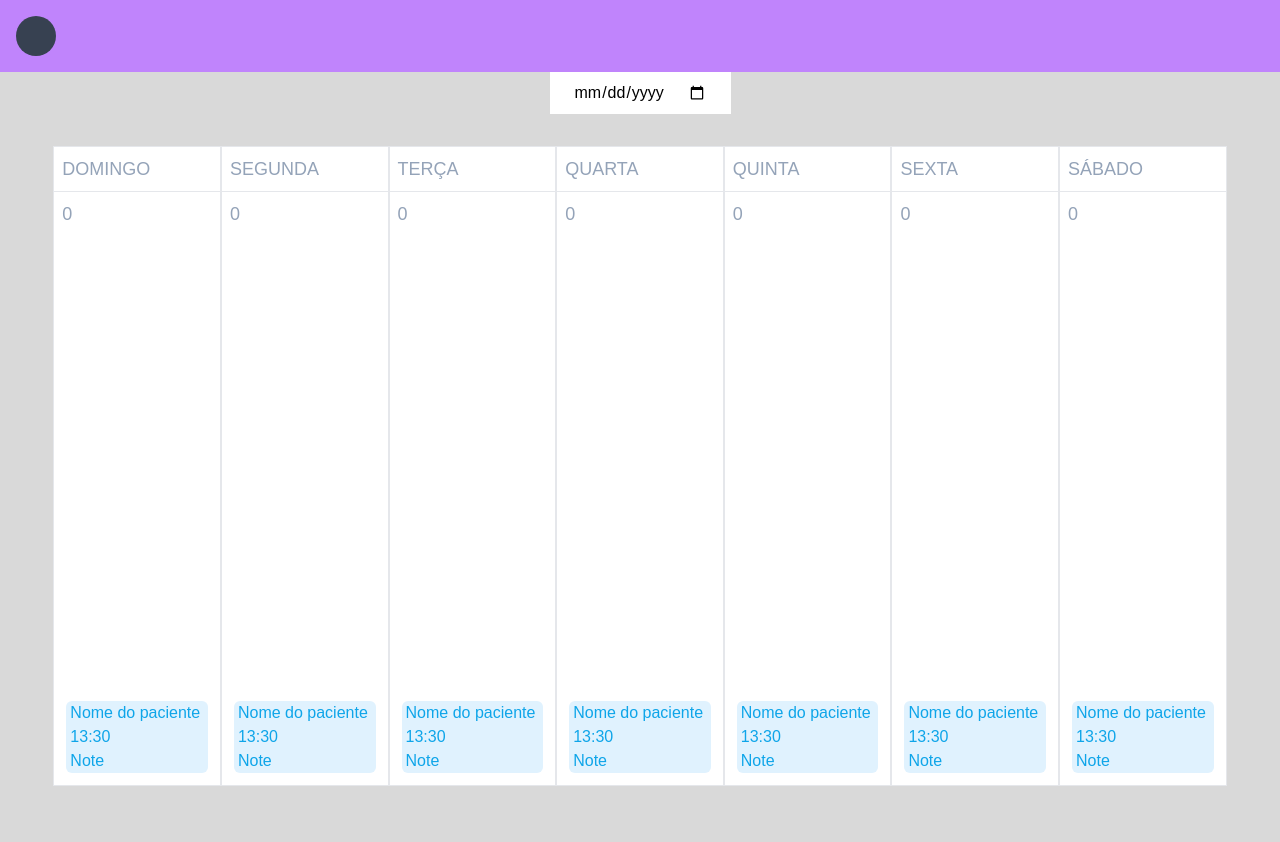
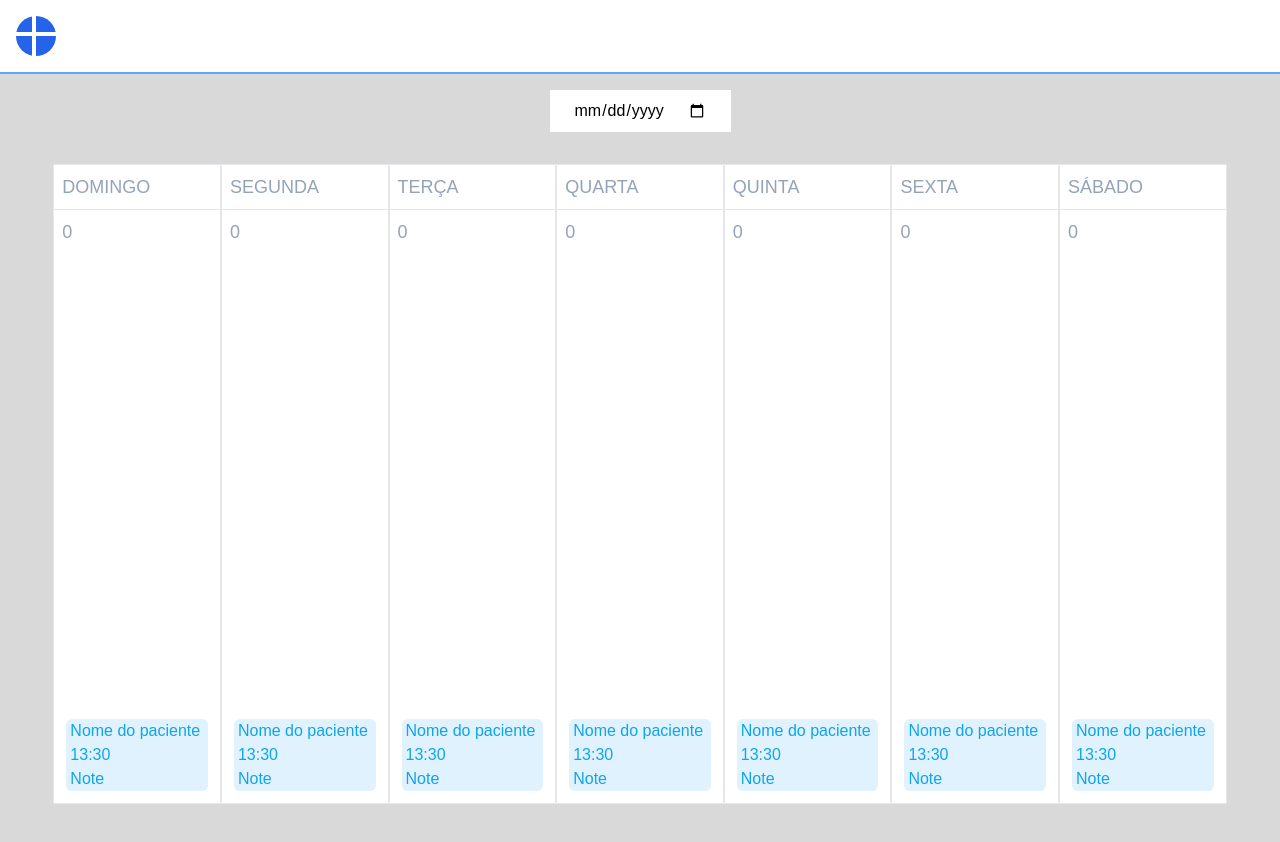
Before and after one commit to ghastcmd/schedule-app, a Next.js app in the folder frontend/: page /schedules in a window 1280 px wide. Shown: the top 842 px of the page. Built offline with nearby package versions, Linux system fonts and the light colour scheme; no server answers.

Commit message:
feat: style changes

```diff
--- a/frontend/app/components/menu.tsx
+++ b/frontend/app/components/menu.tsx
@@ -9,8 +9,8 @@ export default function Menu() {
   const [clicked, setClicked] = useState(openContext.openState);
 
   const toggleClicked = () => {
+    openContext.setOpenState(!clicked);
     setClicked(!clicked);
-    openContext.setOpenState(!clicked);
   };
 
   const changePage = async (e) => {
@@ -29,39 +29,43 @@ export default function Menu() {
     }
   };
 
+  const buttonStyle =
+    "bg-blue-500 text-white p-2 m-1 mt-4 hover:bg-blue-700 border-solid border-2 border-transparent cursor-pointer hover:border-blue-500 hover:bg-slate-100 hover:text-black";
+
   return (
     <>
-      <div className="bg-purple-400 p-2 flex flex-row items-center m-0">
-        <div
-          className={`rounded-full ${clicked ? "bg-black" : "bg-gray-700"} w-10 h-10 m-2`}
-          onClick={toggleClicked}
-        ></div>
+      <div className="bg-white p-2 flex flex-row items-center m-0 mb-4 border-solid border-b-2 border-blue-400">
+        <div className="relative cursor-pointer" onClick={toggleClicked}>
+          <div className={`rounded-full bg-blue-600 w-10 h-10 m-2`}></div>
+          <div className={`absolute w-12 h-1 top-6 bg-white`}></div>
+          <div className={`absolute top-1 left-6 w-1 h-12 bg-white`}></div>
+        </div>
       </div>
 
       <div
-        className={`bg-white w-72 h-screen p-2 h-full absolute ${clicked ? "left-0" : "-left-72"} transition-all z-30`}
+        className={`bg-white w-72 h-screen p-2 h-full absolute ${clicked ? "left-0" : "-left-72"} border-r-2 border-blue-400 border-solid transition-all z-30`}
       >
         <div
-          className={`rounded-full ${clicked ? "bg-black" : "bg-gray-700"} w-10 h-10 m-2`}
+          className={`rounded-full bg-blue-600 w-10 h-10 m-2 cursor-pointer`}
           onClick={toggleClicked}
         ></div>
 
         <div
-          className="bg-black text-white p-2 m-1 mt-4"
+          className={`${buttonStyle}`}
           data-value="menu"
           onClick={changePage}
         >
           Menu
         </div>
         <div
-          className="bg-black text-white p-2 m-1"
+          className={`${buttonStyle}`}
           data-value="patients"
           onClick={changePage}
         >
           Pacientes
         </div>
         <div
-          className="bg-black text-white p-2 m-1"
+          className={`${buttonStyle}`}
           data-value="calendar"
           onClick={changePage}
         >
```
